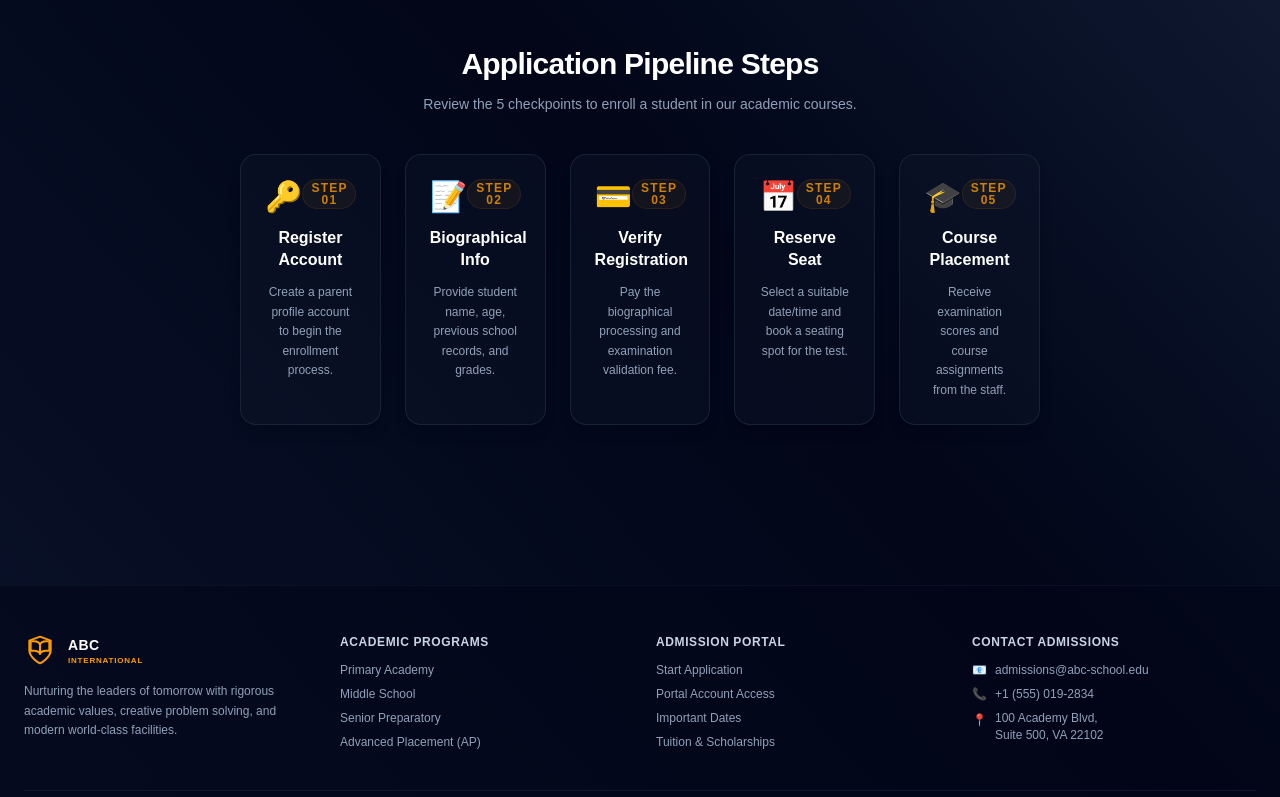
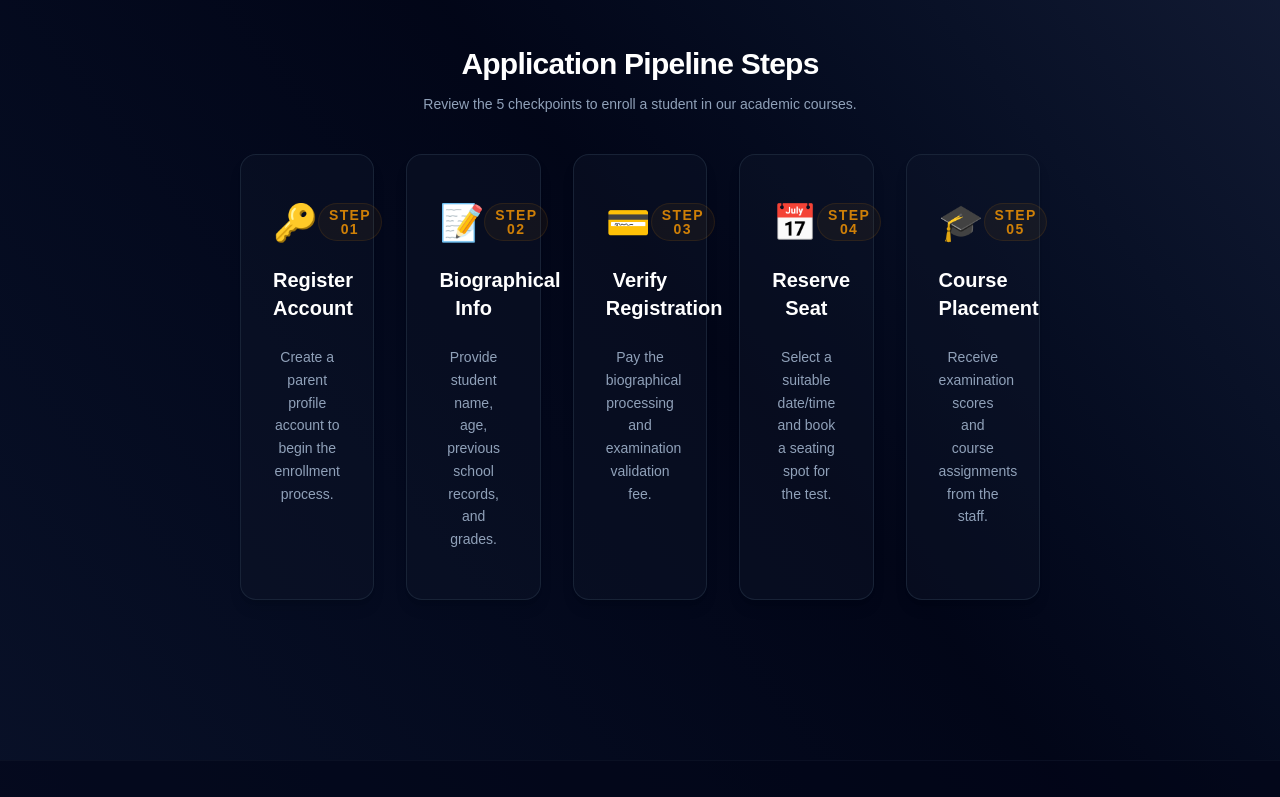
Before and after one commit to ajmlll/Student-Admission, a Next.js app in the folder frontend/: page / in a window 1280 px wide. Shown: the part 550-1347 px from the top of the page. Built offline with nearby package versions, Linux system fonts and the light colour scheme; no server answers.

Commit message:
design: make steps cards larger on desktop viewports

```diff
--- a/frontend/src/app/page.tsx
+++ b/frontend/src/app/page.tsx
@@ -111,7 +111,7 @@ export default function HomePage() {
             </p>
           </div>
 
-          <div className="grid grid-cols-1 sm:grid-cols-2 lg:grid-cols-5 gap-6">
+          <div className="grid grid-cols-1 sm:grid-cols-2 lg:grid-cols-5 gap-8">
             {[
               { step: '01', title: 'Register Account', desc: 'Create a parent profile account to begin the enrollment process.', icon: '🔑' },
               { step: '02', title: 'Biographical Info', desc: 'Provide student name, age, previous school records, and grades.', icon: '📝' },
@@ -121,19 +121,19 @@ export default function HomePage() {
             ].map((item) => (
               <div
                 key={item.step}
-                className="bg-slate-900/40 border border-slate-800/80 p-6 rounded-2xl flex flex-col justify-between shadow-lg space-y-4 hover:border-amber-500/30 transition-all duration-300 group h-full"
+                className="bg-slate-900/40 border border-slate-800/80 p-6 lg:p-8 lg:py-12 rounded-2xl flex flex-col justify-between shadow-lg hover:border-amber-500/30 hover:-translate-y-2 hover:shadow-xl hover:shadow-amber-500/5 transition-all duration-300 group h-full"
               >
-                <div className="space-y-3">
+                <div className="space-y-4 lg:space-y-6">
                   <div className="flex justify-between items-start">
-                    <span className="text-3xl">{item.icon}</span>
-                    <span className="text-xs font-bold text-amber-500/80 tracking-widest bg-amber-500/5 border border-amber-500/10 px-2 py-0.5 rounded-full uppercase leading-none">
+                    <span className="text-3xl lg:text-4xl">{item.icon}</span>
+                    <span className="text-xs lg:text-sm font-bold text-amber-500/80 tracking-widest bg-amber-500/5 border border-amber-500/10 px-2.5 py-1 rounded-full uppercase leading-none">
                       Step {item.step}
                     </span>
                   </div>
-                  <h3 className="text-base font-bold text-white leading-snug group-hover:text-amber-500 transition-colors">
+                  <h3 className="text-base lg:text-xl font-extrabold text-white leading-snug group-hover:text-amber-500 transition-colors">
                     {item.title}
                   </h3>
-                  <p className="text-xs text-slate-400 leading-relaxed">
+                  <p className="text-xs lg:text-sm text-slate-400 leading-relaxed">
                     {item.desc}
                   </p>
                 </div>
```
